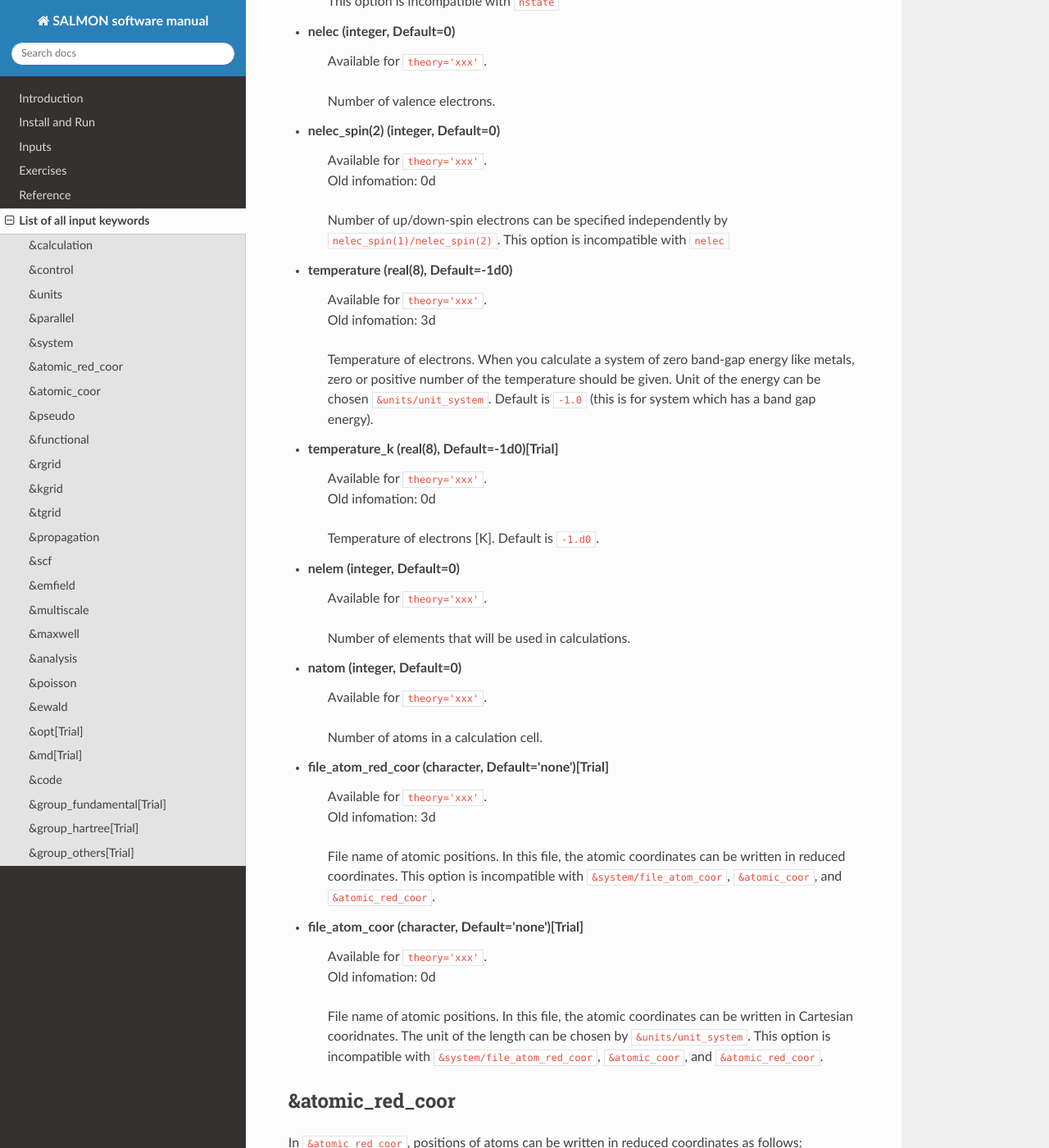
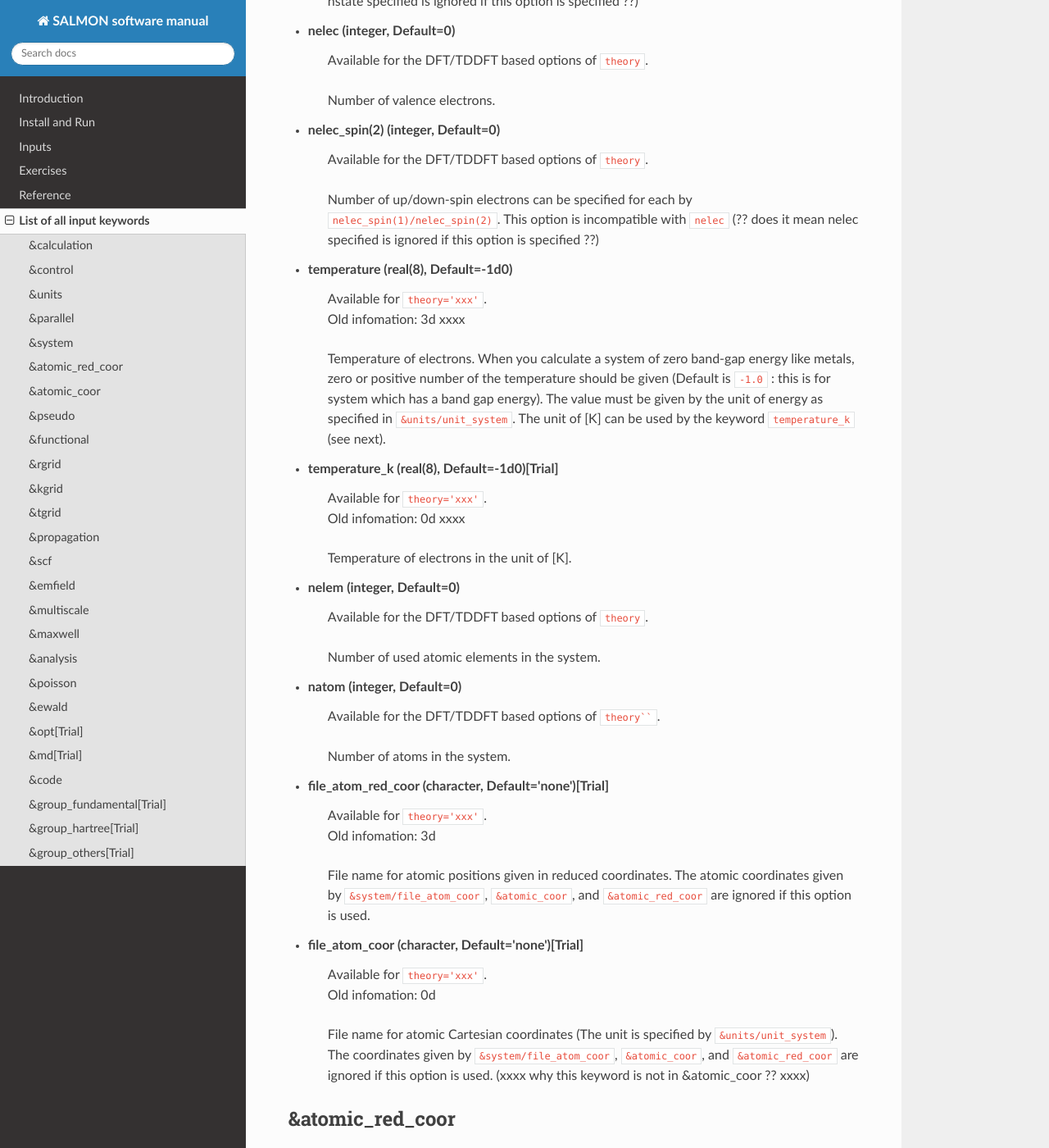
Before and after one commit to SALMON-TDDFT/SALMON-DOCS, a Sphinx documentation site: the page built from source/input_keyword_list.rst, in a window 1280 px wide and 1400 px high, scrolled down 5356 px. Shown: the whole window at 82% size. Built offline with Sphinx 7.4.7 and the Read the Docs theme 2.0.0, drawn with Linux system fonts in a browser that asks for light colours; formulas are drawn with MathJax 3; some of the changed text lies outside the part shown.

Commit message:
Update input_keyword_list.rst

`````diff
--- a/source/input_keyword_list.rst
+++ b/source/input_keyword_list.rst
@@ -178,67 +178,53 @@ List of all input keywords
    Name of symmetry that can be used for the reduction of # of k-points.
 
 - **nstate** (integer, Default=0)
-   | Available for ``theory='xxx'``.
-   Number of states/bands.
+   | Available for the DFT/TDDFT based options of ``theory``.
+   Number of orbitals/bands.
 
 - **nstate_spin(2)** (integer, Default=0)
-   | Available for ``theory='xxx'``.
-   | Old infomation: 0d
-   Number of states/bands can be specified independently by ``nstate_spin(1)/nstate_spin(2)``.
-   This option is incompatible with ``nstate``
+   | Available for the DFT/TDDFT based options of ``theory``.
+   Number of orbitals/bands for up/down-spin electrons can be specified for each by ``nstate_spin(1)/nstate_spin(2)``.
+   This option is incompatible with ``nstate``  (?? does it mean nstate specified is ignored if this option is specified ??)
 
 - **nelec** (integer, Default=0)
-   | Available for ``theory='xxx'``.
+   | Available for the DFT/TDDFT based options of ``theory``.
    Number of valence electrons.
 
 - **nelec_spin(2)** (integer, Default=0)
-   | Available for ``theory='xxx'``.
-   | Old infomation: 0d
-   Number of up/down-spin electrons can be specified independently by ``nelec_spin(1)/nelec_spin(2)``.
-   This option is incompatible with ``nelec``
+   | Available for the DFT/TDDFT based options of ``theory``.
+   Number of up/down-spin electrons can be specified for each by ``nelec_spin(1)/nelec_spin(2)``.
+   This option is incompatible with ``nelec`` (?? does it mean nelec specified is ignored if this option is specified ??)
 
 - **temperature** (real(8), Default=-1d0)
    | Available for ``theory='xxx'``.
-   | Old infomation: 3d
-   Temperature of electrons. When you calculate a system of zero band-gap energy like metals, zero or positive number of the temperature should be given.
-   Unit of the energy can be chosen ``&units/unit_system``.
-   Default is ``-1.0`` (this is for system which has a band gap energy).
+   | Old infomation: 3d xxxx
+   Temperature of electrons. When you calculate a system of zero band-gap energy like metals, zero or positive number of the temperature should be given (Default is ``-1.0`` : this is for system which has a band gap energy). The value must be given by the unit of energy as specified in ``&units/unit_system``. The unit of [K] can be used by the keyword ``temperature_k`` (see next).
 
 - **temperature_k** (real(8), Default=-1d0)[Trial]
    | Available for ``theory='xxx'``.
-   | Old infomation: 0d
-   Temperature of electrons [K]. Default is ``-1.d0``.
+   | Old infomation: 0d  xxxx
+   Temperature of electrons in the unit of [K].
 
 - **nelem** (integer, Default=0)
-   | Available for ``theory='xxx'``.
-   Number of elements that will be used in calculations.
+   | Available for the DFT/TDDFT based options of ``theory``.
+   Number of used atomic elements in the system.
 
 - **natom** (integer, Default=0)
-   | Available for ``theory='xxx'``.
-   Number of atoms in a calculation cell.
+   | Available for the DFT/TDDFT based options of ``theory````.
+   Number of atoms in the system.
 
 - **file_atom_red_coor** (character, Default='none')[Trial]
    | Available for ``theory='xxx'``.
    | Old infomation: 3d
-   File name of atomic positions. In this file,
-   the atomic coordinates can be written in reduced coordinates.
-   This option is incompatible with
-   ``&system/file_atom_coor``,
-   ``&atomic_coor``, and
-   ``&atomic_red_coor``.
+   File name for atomic positions given in reduced coordinates.
+   The atomic coordinates given by ``&system/file_atom_coor``, ``&atomic_coor``, and ``&atomic_red_coor`` are ignored if this option is used.
 
 - **file_atom_coor** (character, Default='none')[Trial]
    | Available for ``theory='xxx'``.
    | Old infomation: 0d
-   File name of atomic positions. In this file,
-   the atomic coordinates can be written in Cartesian cooridnates.
-   The unit of the length can be chosen by
-   ``&units/unit_system``.
-   This option is incompatible with
-   ``&system/file_atom_red_coor``,
-   ``&atomic_coor``, and
-   ``&atomic_red_coor``.
-
+   File name for atomic Cartesian coordinates (The unit is specified by ``&units/unit_system``).
+   The coordinates given by ``&system/file_atom_coor``, ``&atomic_coor``, and ``&atomic_red_coor`` are ignored if this option is used.
+   (xxxx why this keyword is not in &atomic_coor ?? xxxx)
 
 &atomic_red_coor
 ----------------
`````
